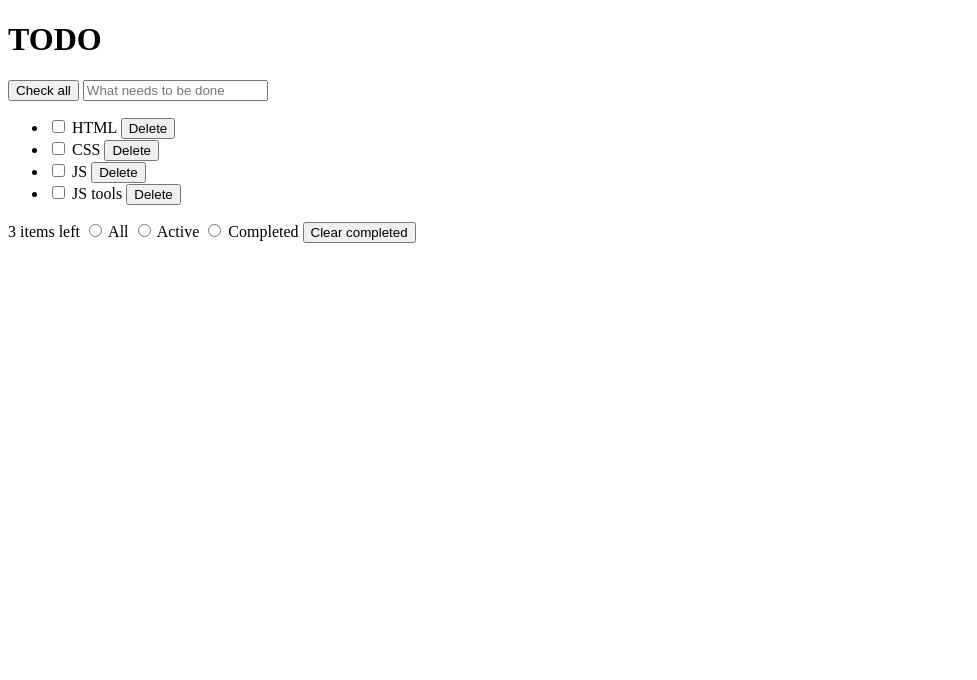
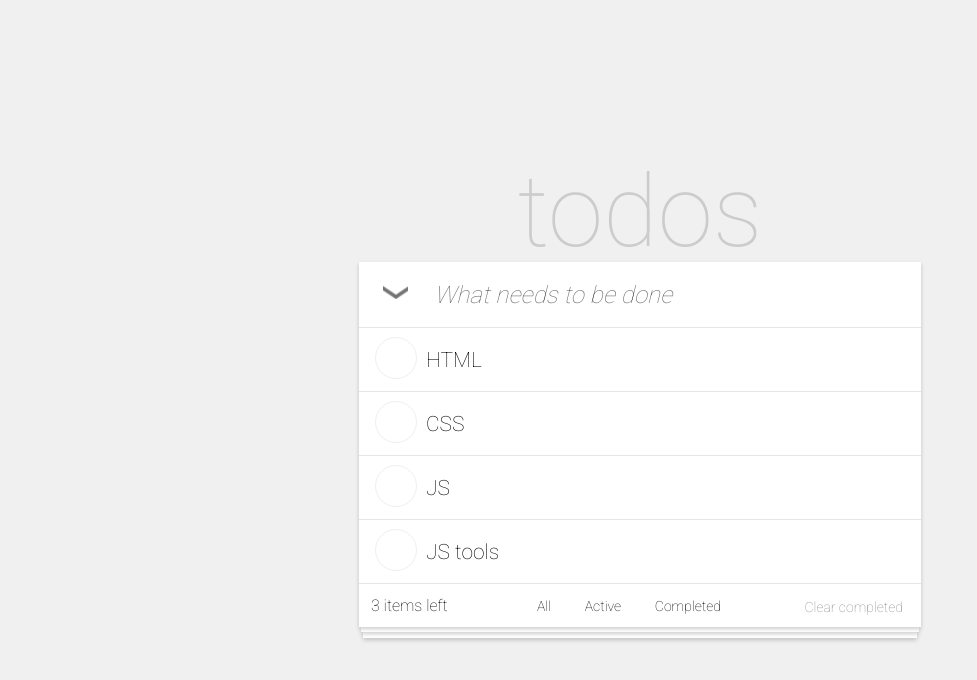
Before and after one commit to ok-technopolis-autumn-2022/Emelyanov_Vitaliy, a plain HTML site: page main.html in a window 1280 px wide. Shown: the whole page, without its empty margins (0-977 px from the left). Drawn offline with Linux system fonts and the light colour scheme.

Commit message:
added css and reworked html 4 it

```diff
--- a/main.html
+++ b/main.html
@@ -2,14 +2,17 @@
 <html lang="en">
     <head>
         <meta http-equiv="Content-Type" content="text/html;charset=utf-8">
+        <link rel="stylesheet" href="styles/main.css">
         <title>Test</title>
     </head>
     <body>
-        <h1>TODO</h1>
+        <h1>todos</h1>
         <div class="main-box">
             <header class="box-header">
                 <button class="check-button" aria-label="Mark everything as done">
+                  <span class="check-button-sign">
                     Check all
+                  </span>
                 </button>
                 <input
                     placeholder="What needs to be done"
@@ -19,31 +22,35 @@
             <main>
                 <ul class="todo-list" lang="ru" aria-label="List of things to do">
                     <li class="todo-thing" aria-label="Todo - HTML">
-                        <input type="checkbox" class="done-checkbox" aria-label="Mark 'HTML' as done">
+                        <input type="checkbox" class="done-checkbox" id="checkbox-1" aria-label="Mark 'HTML' as done">
+                        <label for="checkbox-1" class="checkbox-image"></label>
                         HTML
                         <button class="delete-button" lang="en" aria-label="Delete 'HTML' task">
-                            Delete
+                        <span class="delete-button-text">Delete</span>
                         </button>
                     </li>
                     <li class="todo-thing" aria-label="Todo - CSS">
-                        <input type="checkbox" class="done-checkbox" aria-label="Mark 'CSS' as done">
+                        <input type="checkbox" class="done-checkbox" id="checkbox-2" aria-label="Mark 'CSS' as done">
+                        <label for="checkbox-2" class="checkbox-image"></label>
                         CSS
                         <button class="delete-button" lang="en" aria-label="Delete 'CSS' task">
-                            Delete
+                        <span class="delete-button-text">Delete</span>
                         </button>
                     </li>
                     <li class="todo-thing" aria-label="Todo - JS">
-                        <input type="checkbox" class="done-checkbox" aria-label="Mark 'JS' as done">
+                        <input type="checkbox" class="done-checkbox" id="checkbox-3" aria-label="Mark 'JS' as done">
+                        <label for="checkbox-3" class="checkbox-image"></label>
                         JS
                         <button class="delete-button" lang="en" aria-label="Delete 'JS' task">
-                            Delete
+                        <span class="delete-button-text">Delete</span>
                         </button>
                     </li>
                     <li class="todo-thing" aria-label="Todo - JS tools">
-                        <input type="checkbox" class="done-checkbox" aria-label="Mark 'JS tools' as done">
+                        <input type="checkbox" class="done-checkbox" id="checkbox-4" aria-label="Mark 'JS tools' as done">
+                        <label for="checkbox-4" class="checkbox-image"></label>
                         JS tools
                         <button class="delete-button" lang="en" aria-label="Delete 'JS tools' task">
-                            Delete
+                        <span class="delete-button-text">Delete</span>
                         </button>
                     </li>
                 </ul>
@@ -58,27 +65,32 @@
                         role="tab"
                         name="tasks-selector-radio"
                         value="all"
-                        aria-label="Show all task">
-                    All
+                        aria-label="Show all task"
+                        id="radio-all">
+                    <label for="radio-all" class="radio-label">All</label>
                     <input
                         type="radio"
                         role="tab"
                         name="tasks-selector-radio"
                         value="active"
-                        aria-label="Show only active tasks">
-                    Active
+                        aria-label="Show only active tasks"
+                        id="radio-active">
+                    <label for="radio-active" class="radio-label">Active</label>
                     <input
                         type="radio"
                         role="tab"
                         name="tasks-selector-radio"
                         value="completed"
-                        aria-label="Show only completed tasks">
-                    Completed
+                        aria-label="Show only completed tasks"
+                        id="radio-completed">
+                    <label for="radio-completed" class="radio-label">Completed</label>
                 </span>
-                <button class="button" aria-label="Delete all completed tasks">
+                <button class="clear-button" aria-label="Delete all completed tasks">
                     Clear completed
                 </button>
             </footer>
         </div>
+        <div class="second-sheet"></div>
+        <div class="third-sheet"></div>
     </body>
 </html>
--- /dev/null
+++ b/styles/main.css
@@ -0,0 +1,214 @@
+@import url('https://fonts.googleapis.com/css2?family=Roboto:wght@100&display=swap');
+
+
+html, body {
+    height: 100%;
+}
+
+html {
+    display: table;
+    margin: auto;
+    background-color: #f0f0f0;
+}
+
+body {
+    display: table-cell;
+    vertical-align: middle;
+    font-family: 'Roboto', sans-serif;
+}
+
+h1 {
+    text-align: center;
+    font-family: 'Roboto';
+    font-style: normal;
+    font-weight: 100;
+    font-size: 100px;
+    line-height: 100px;
+    margin: 0px;
+    color: #CCC;
+}
+
+.main-box {
+    padding: 0px;
+    margin: 0px;
+    /*margin-top: -10px;*/
+    width: 562px;
+    /*border: 1px solid green;*/
+    box-shadow: 0px 2px 4px rgba(0, 0, 0, 0.2);
+    z-index: 0;
+    background-color: #fff;
+}
+
+.box-header {
+    height: 66px;
+    display: flex;
+    box-shadow: inset 0px -1px 0px #E6E6E6;
+}
+
+.check-button {
+    background-image: url('../static/select-all.png');
+    background-size: cover;
+    width: 26px;
+    height: 13px;
+    margin: 24px;
+    padding: 0px;
+    background-color: white;
+    border: none;
+}
+
+.check-button-sign {
+    display: none;
+}
+
+.main-input {
+    width: 500px;
+    font-family: 'Roboto';
+    font-style: italic;
+    font-weight: 300;
+    font-size: 24px;
+    line-height: 21px;
+    box-shadow: inset 0px -1px 0px #E6E6E6;
+
+    border: none;
+}
+
+ul {
+    list-style: none;
+    padding: 0px;
+    margin: 0;
+}
+
+li {
+    display: flex;
+    margin: 0px;
+    height: 64px;
+    box-shadow: inset 0px -1px 0px #E6E6E6;
+    font-size: 21px;
+    line-height: 64px;
+}
+
+li:hover {
+    background-color: #FAFAFA;
+}
+
+
+.checkbox-image {
+    margin: 9px;
+    width: 40px;
+    height: 40px;
+    border: 1px solid #F0F0F0;
+    border-radius: 50%;
+}
+
+.delete-button {
+    margin-left: auto;
+    width: 40px;
+    background-repeat: no-repeat;
+    background-position: center;
+    background-color: transparent;
+    border: 0;
+
+}
+
+
+li:hover .delete-button {
+    background-image: url(../static/close.png);
+
+}
+
+.delete-button-text {
+    display: none;
+}
+
+input[type="checkbox"]:checked+.checkbox-image {
+    background-image: url("../static/completed.png");
+    background-repeat: no-repeat;
+    background-position: center;
+    /*background-size: 24px;*/
+    border: 1px solid #5DC2AF;
+}
+
+input[type="checkbox"]:hover + .checkbox-image {
+    border: 1px solid #CCC;
+}
+
+input[type="checkbox"] {
+    appearance: none;
+}
+
+input[type="radio"] {
+    appearance: none;
+}
+
+
+input[type="radio"]:checked + .radio-label {
+    border: 1px solid #EBDFDF;
+    border-radius: 10%;
+    /*display: none;*/
+    /*appearance: none;*/
+}
+
+.radio-label {
+    width: 44px;
+    height: 21px;
+
+    font-family: 'Roboto';
+    font-style: normal;
+    font-weight: 300;
+    font-size: 14px;
+    padding-left: 9px;
+    padding-right: 9px;
+    padding-top: 7px;
+    padding-bottom: 7px;
+}
+
+.box-footer {
+    display: flex;
+    height: 19px;
+    padding: 12px;
+    margin: 0px;
+
+}
+
+
+.selector {
+    margin: auto;
+
+}
+
+.clear-button {
+    font-family: 'Roboto';
+    font-style: normal;
+    font-weight: 300;
+    font-size: 14px;
+    line-height: 21px;
+
+    /* identical to box height, or 150% */
+    display: flex;
+
+    color: #888888;
+    background-color: transparent;
+    border: none;
+}
+
+.second-sheet {
+    position: relative;
+    margin-left: auto;
+    margin-right: auto;
+    background-color: #FFFFFF;
+    width: 558px;
+    height: 5px;
+    z-index: -1;
+    box-shadow: 0px 2px 4px rgba(0, 0, 0, 0.2);
+}
+
+.third-sheet {
+    position: relative;
+    margin-left: auto;
+    margin-right: auto;
+    background-color: #FFFFFF;
+    width: 554px;
+    height: 6px;
+    z-index: -2;
+    box-shadow: 0px 2px 4px rgba(0, 0, 0, 0.2);
+}
```
Also changed, not shown: static/close.png (added), static/completed.png (added), static/select-all.png (added).
